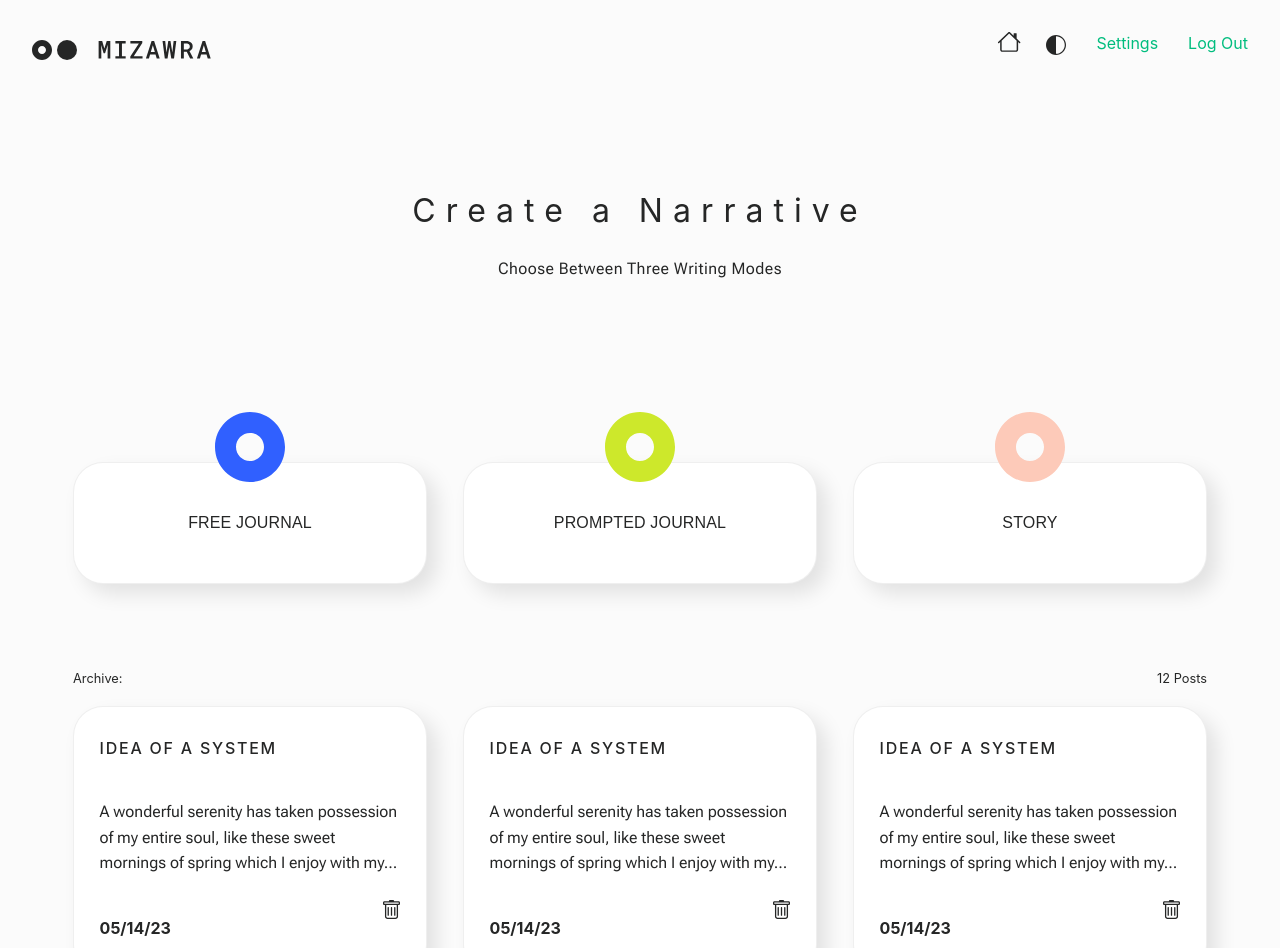
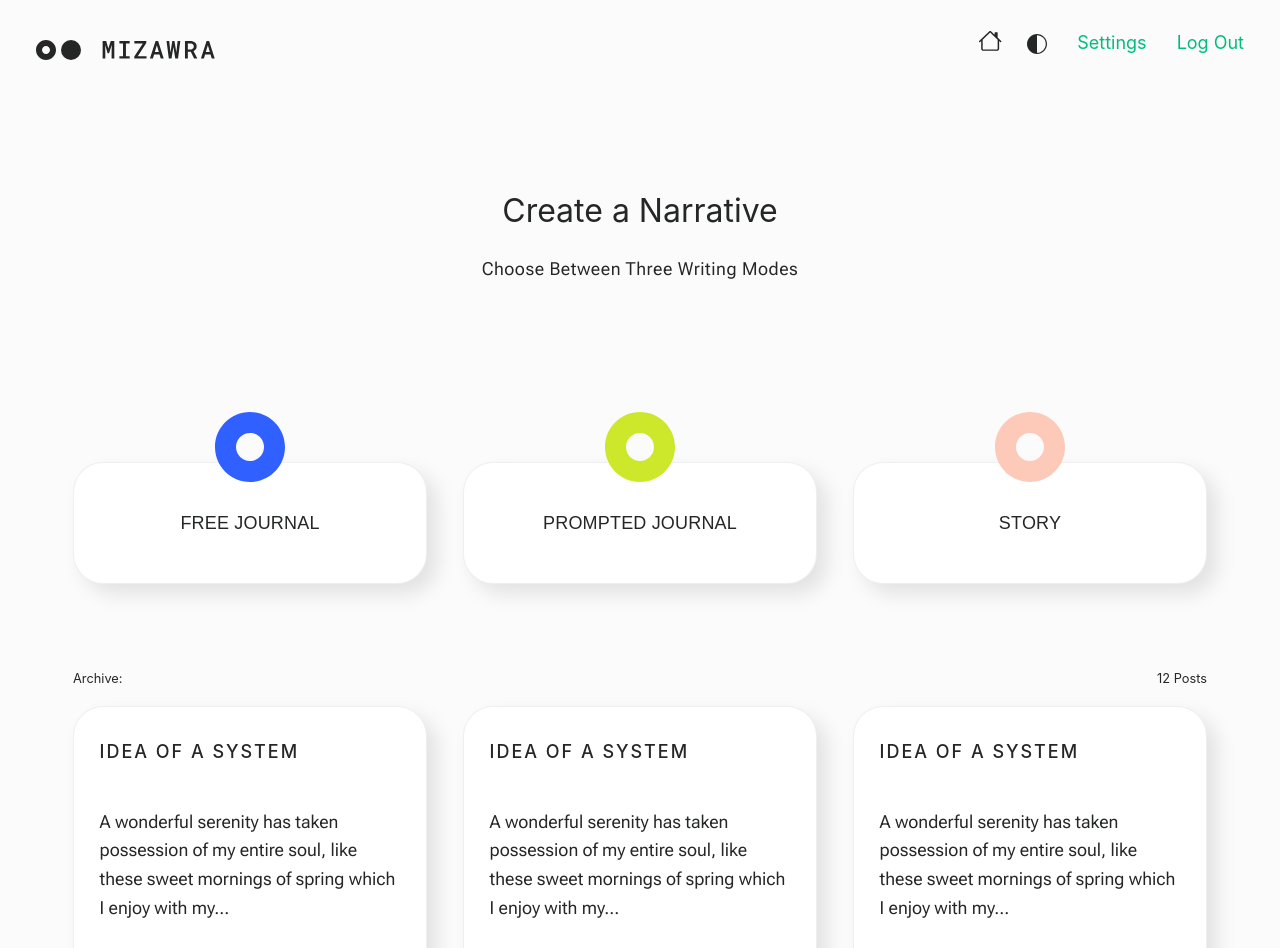
Before and after one commit to Himynameismarco/vue-MiZaWra-test, a Vue app: page / in a window 1280 px wide. Shown: the top 948 px of the page. Built offline with nearby package versions, Linux system fonts and the light colour scheme.

Commit message:
update h2

```diff
--- a/src/assets/base.css
+++ b/src/assets/base.css
@@ -73,7 +73,7 @@
 /* non-theme-specific variables */
 :root {
   --font-size-large: 2rem;
-  --font-size-medium: 1rem;
+  --font-size-medium: 18px; /* before: 1rem */
   --font-size-label: .8rem;
 
   --button-width-modes: 354px;
--- a/src/assets/main.css
+++ b/src/assets/main.css
@@ -19,7 +19,7 @@ h1 {
   font-size: var(--font-size-large);
   font-weight: 400;
   font-style: normal;
-  letter-spacing: 10px;
+  letter-spacing: 0px;
   text-align: center;
 }
 
--- a/src/components/HomeCardPost.vue
+++ b/src/components/HomeCardPost.vue
@@ -3,7 +3,7 @@
     <h2>Idea of a System</h2>
     <p class="preview">A wonderful serenity has taken possession of my entire soul, like these sweet mornings of spring which I enjoy with my...</p>
     <div class="info">
-      <p class="date">05/14/23</p>
+      <h2>05/14/23</h2>
       <RouterLink to="/" class="icon"> <img src="@/assets/delete-icon.svg"></RouterLink>
     </div>
   </div>
@@ -33,9 +33,4 @@
   font-family: "Roboto Flex", Roboto Monospaced, -apple-system, BlinkMacSystemFont, 'Segoe UI', Roboto, Oxygen, Ubuntu, Cantarell, 'Fira Sans', 'Droid Sans', 'Helvetica Neue', sans-serif;
   padding: 1vh 0vw 1vh 0vw;
 }
-
-.date {
-  font-weight: bold;
-}
-
 </style>
```
